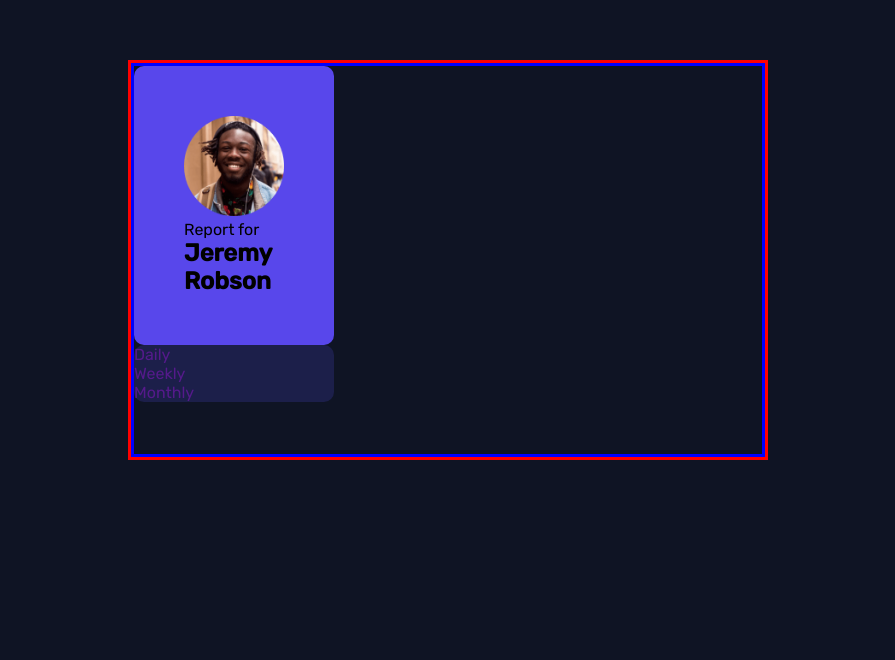
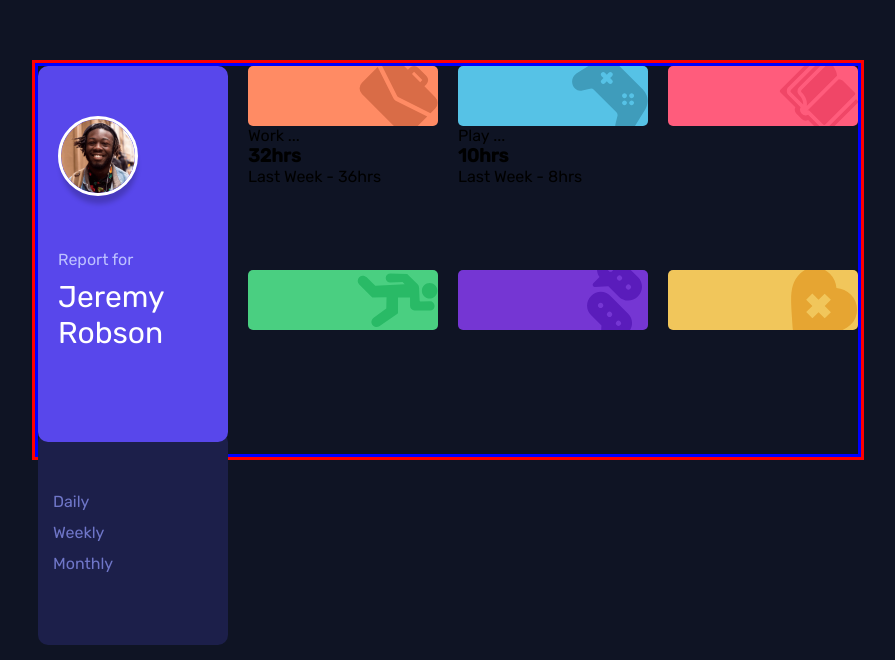
Before and after one commit to Antonio-GC/time-tracking-dashboard, a plain HTML site: page index.html in a window 1280 px wide. Shown: the part 140-800 px from the top of the page, without its empty margins (192-1087 px from the left). Drawn offline with Linux system fonts and the light colour scheme.

Commit message:
Se agrego estilos e informacion a las etiquetas

```diff
--- a/home.css
+++ b/home.css
@@ -5,7 +5,8 @@
 
 :root {
   --Blue: hsl(246, 80%, 60%);
-  --Light-red: hsl(15, 100%, 70%);
+
+  --orange: #FF8B64;
   --Soft-blue: hsl(195, 74%, 62%);
   --Light-red: hsl(348, 100%, 68%);
   --Lime-green: hsl(145, 58%, 55%);
@@ -15,6 +16,7 @@
   --Dark-blue: hsl(235, 46%, 20%);
   --Desaturated-blue: hsl(235, 45%, 61%);
   --Pale-Blue: hsl(236, 100%, 87%);
+  --white: white;
 }
 
 body {
@@ -36,7 +38,7 @@ a {
 }
 .container {
 
-  width: 50%;
+  width: 65%;
   height: 50%;
   border: red solid;
 
@@ -48,6 +50,7 @@ a {
   grid-template-rows: repeat(2, 1fr);
   height: 100%;
   border: solid blue;
+  gap: 20px;
 
 }
 
@@ -58,14 +61,26 @@ a {
 .home__wrapper {
   background-color: var(--Blue);
   border-radius: 10px;
-  padding: 50px;
+  padding: 50px 20px 91px 20px;
+  position: relative;
   z-index: 2;
+
 }
+
+.imagen__wrapper {
+margin-bottom: 50px;
+
+}
+
+
 
 .home__imagen {
   object-fit: contain;
-  width: 100px;
-  height: 100px;
+  width: 80px;
+  height: 80px;
+  border: solid white;
+  border-radius: 50%;
+  box-shadow: 1px 10px 5px -2px rgba(0,0,0,0.2);
 }
 
 .beginning__wrapper {
@@ -73,4 +88,78 @@ display: flex;
 flex-direction: column;
  background-color: var(--Dark-blue);
  border-radius: 10px;
+ padding: 60px 20px 60px 15px;
+ position: relative;
+ top: -10px;
+ z-index: 1;
 }
+
+.home__text {
+  color: var(--Pale-Blue);
+  font-weight: lighter;
+  margin-bottom: 10px;
+}
+
+.home__title {
+  color: var(--white);
+  font-size: 30px;
+  font-weight: lighter;
+}
+
+.beginning__link {
+  color: var(--Desaturated-blue);
+  margin-bottom: 12px;
+}
+
+
+
+
+.word {
+
+  background-color: var(--orange);
+  background-image: url(/images/icon-work.svg);
+
+
+}
+
+
+.play {
+
+  background-color: var(--Soft-blue);
+  background-image: url(/images/icon-play.svg);
+  background-repeat: no-repeat;
+  background-position: right;
+  border-radius: 5px;
+}
+
+.study {
+
+  background-color: var(--Light-red);
+  background-image: url(/images/icon-study.svg);
+
+}
+
+.excercise {
+
+
+  background-color: var(--Lime-green);
+  background-image: url(/images/icon-exercise.svg);
+
+}
+
+.social{
+  background-color: var(--Violet);
+  background-image: url(/images/icon-social.svg);
+}
+
+.self {
+  background-color: var(--Soft-orange);
+  background-image: url(/images/icon-self-care.svg);
+}
+
+.item__imagen {
+  padding: 30px 20px 30px 20px;
+  background-repeat: no-repeat;
+  background-position: right;
+  border-radius: 5px;
+}
--- a/index.html
+++ b/index.html
@@ -17,7 +17,10 @@
   <section class="container__item">
     <div class="item__wrapper--home ">
 <div class="home__wrapper">
-<img src="/images/image-jeremy.png" alt="" class="home__imagen">
+  <div class="imagen__wrapper">
+    <img src="/images/image-jeremy.png" alt="" class="home__imagen">
+  </div>
+
 <p class="home__text">Report for</p>
 <h1 class="home__title">Jeremy Robson</h1>
 </div>
@@ -28,51 +31,63 @@
 </div>
     </div>
     <div class="item__wrapper ">
-<div class="item__imagen">
+<div class="item__imagen word">
 
 </div>
 <div class="item__info">
+<span class="item__text">Work</span> <span class="item__decoration">...</span>
+<h3 class="item__number"> 32hrs </h3>
+  <p class="item__info">Last Week - 36hrs</p>
+</div>
+    </div>
+    <div class="item__wrapper">
+<div class="item__imagen play ">
 
+</div>
+<div class="item__info">
+  <span class="item__text">Play</span> <span class="item__decoration">...</span>
+  <h3 class="item__number"> 10hrs </h3>
+    <p class="item__info">Last Week - 8hrs</p>
 </div>
     </div>
     <div class="item__wrapper ">
-<div class="item__imagen">
+<div class="item__imagen study">
 
 </div>
 <div class="item__info">
-
+  <span></span> <span></span>
+  <h3></h3>
+    <p></p>
 </div>
     </div>
     <div class="item__wrapper ">
-<div class="item__imagen">
+<div class="item__imagen excercise">
 
 </div>
 <div class="item__info">
-
+  <span></span> <span></span>
+  <h3></h3>
+    <p></p>
 </div>
     </div>
     <div class="item__wrapper ">
-<div class="item__imagen">
+<div class="item__imagen social">
 
 </div>
 <div class="item__info">
-
+  <span></span> <span></span>
+  <h3></h3>
+    <p></p>
 </div>
     </div>
     <div class="item__wrapper ">
-<div class="item__imagen">
+<div class="item__imagen self">
 
 </div>
 <div class="item__info">
-
-</div>
-    </div>
-    <div class="item__wrapper ">
-<div class="item__imagen">
-
-</div>
-<div class="item__info">
-
+  <span></span> <span></span>
+  <h3></h3>
+    <p></p>
 </div>
     </div>
   </section>
@@ -84,10 +99,10 @@
 
 
 
-  Work
+
   5hrs
   Previous - 7hrs
-  32hrs
+
   Previous - 36hrs
   103hrs
   Previous - 128hrs
```
Also changed, not shown: 1 other file.
